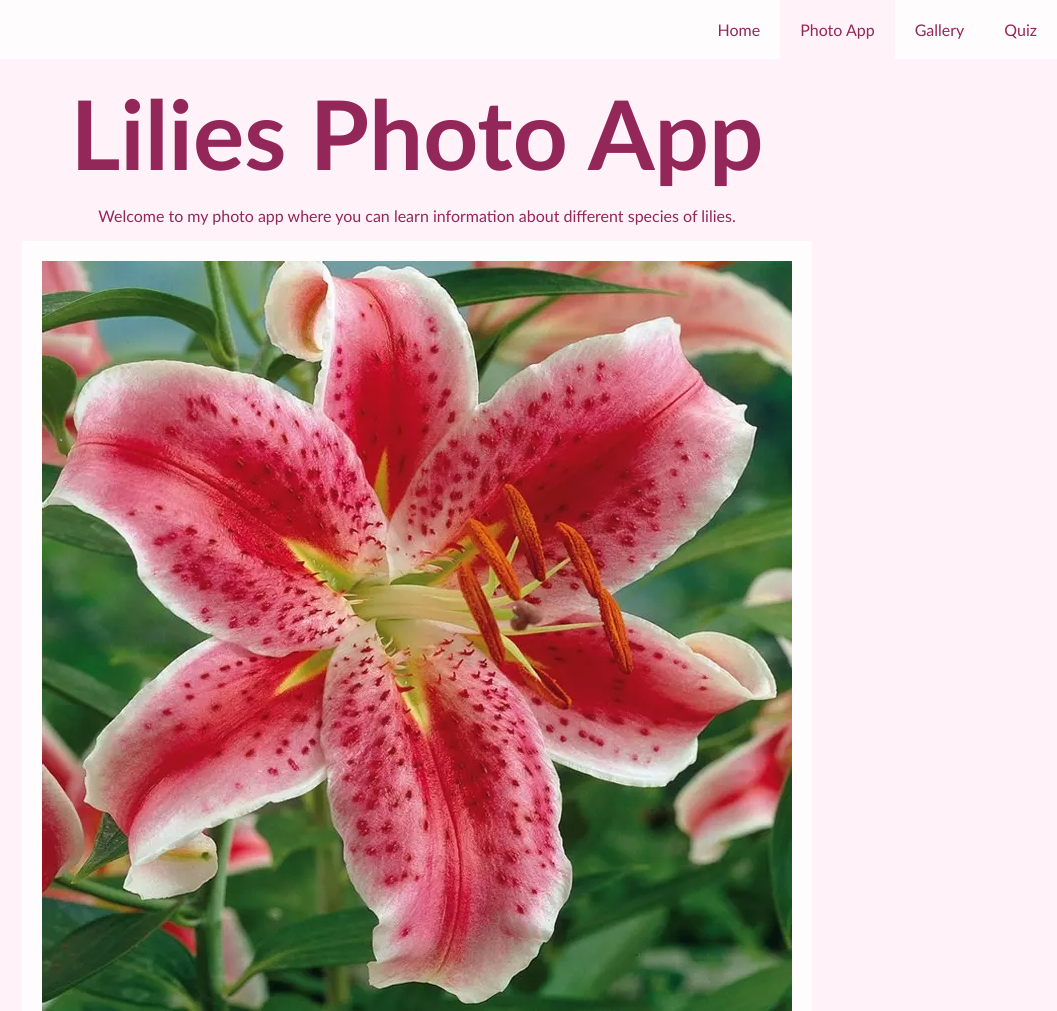
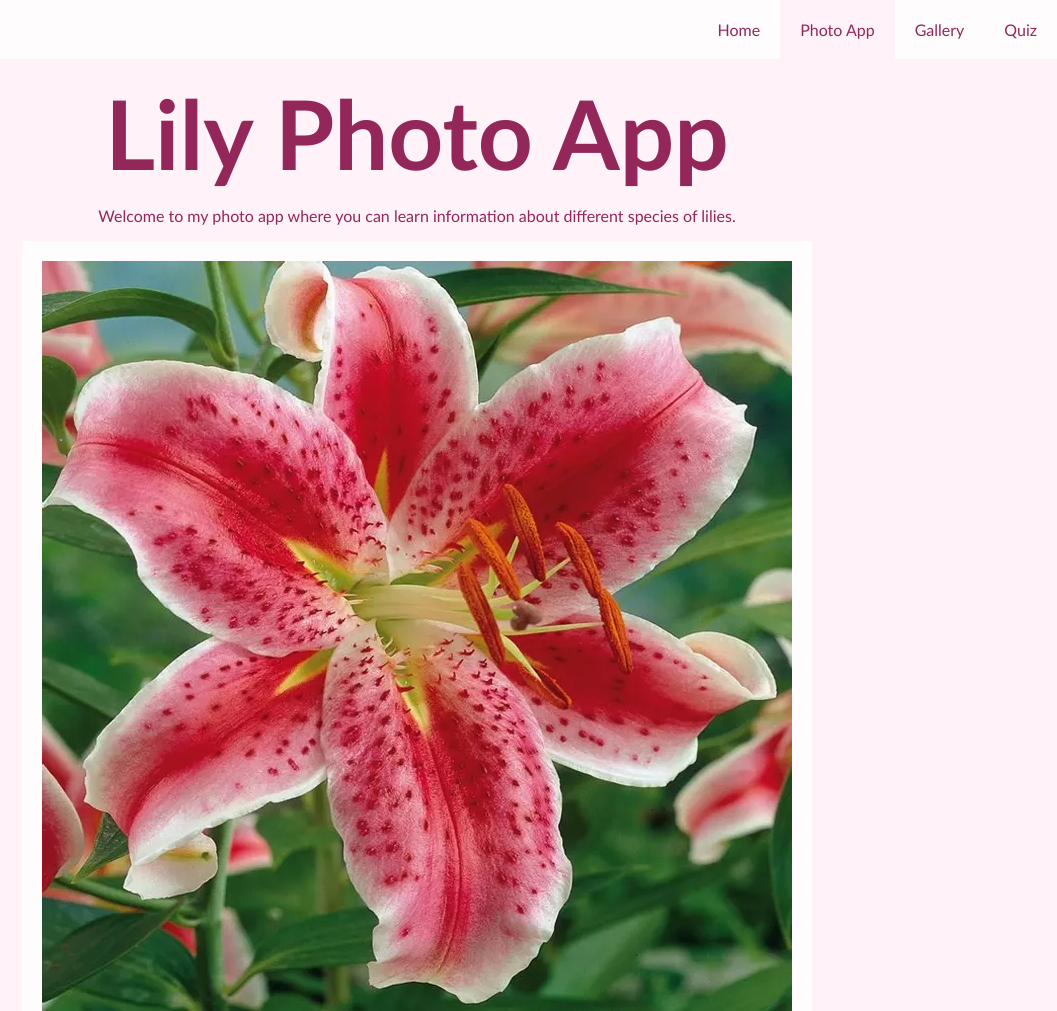
Before and after one commit to lucy-johnson/lilywebsite, a plain HTML site: page photo app.html in a window 1280 px wide. Shown: the top 1011 px of the page, without its empty margins (223-1280 px from the left). Drawn offline with Linux system fonts and the light colour scheme.

Commit message:
Update photo app.html
Title and h1 changed from "Lilies" to "Lily".

```diff
--- a/photo app.html
+++ b/photo app.html
@@ -6,7 +6,7 @@
 
     <head>
 
-        <title>Lilies Photo App</title>
+        <title>Lily Photo App</title>
         <link rel="stylesheet" href="style.css">
         <link rel="icon" type="image/png" href="Lily Icon.png">
         <meta charset="UTF-8">
@@ -37,7 +37,7 @@
 
             <div>
 
-                <h1>Lilies Photo App</h1>
+                <h1>Lily Photo App</h1>
                 <p>Welcome to my photo app where you can learn information about different species of lilies.</p>
 
             </div>
```
